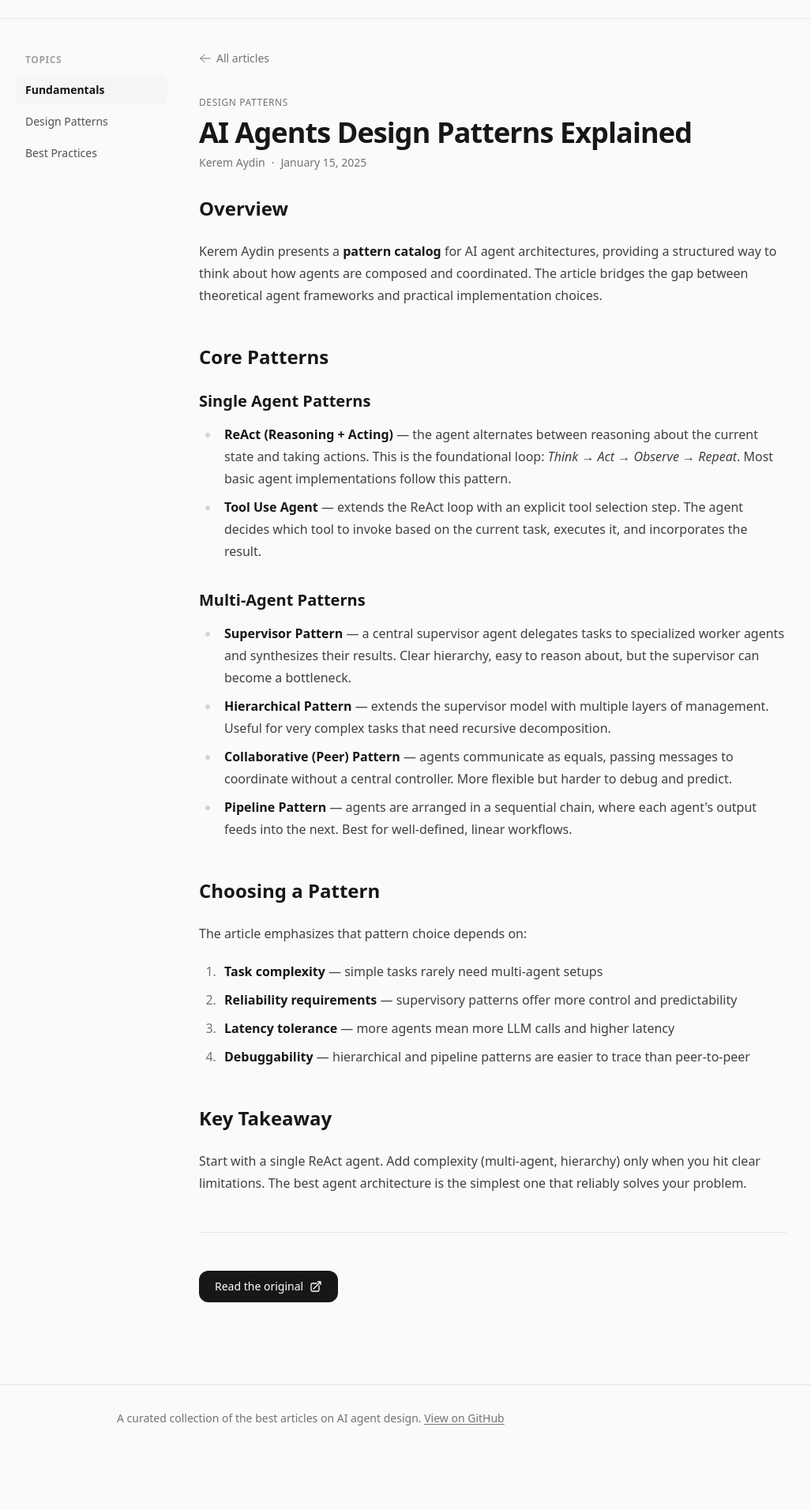
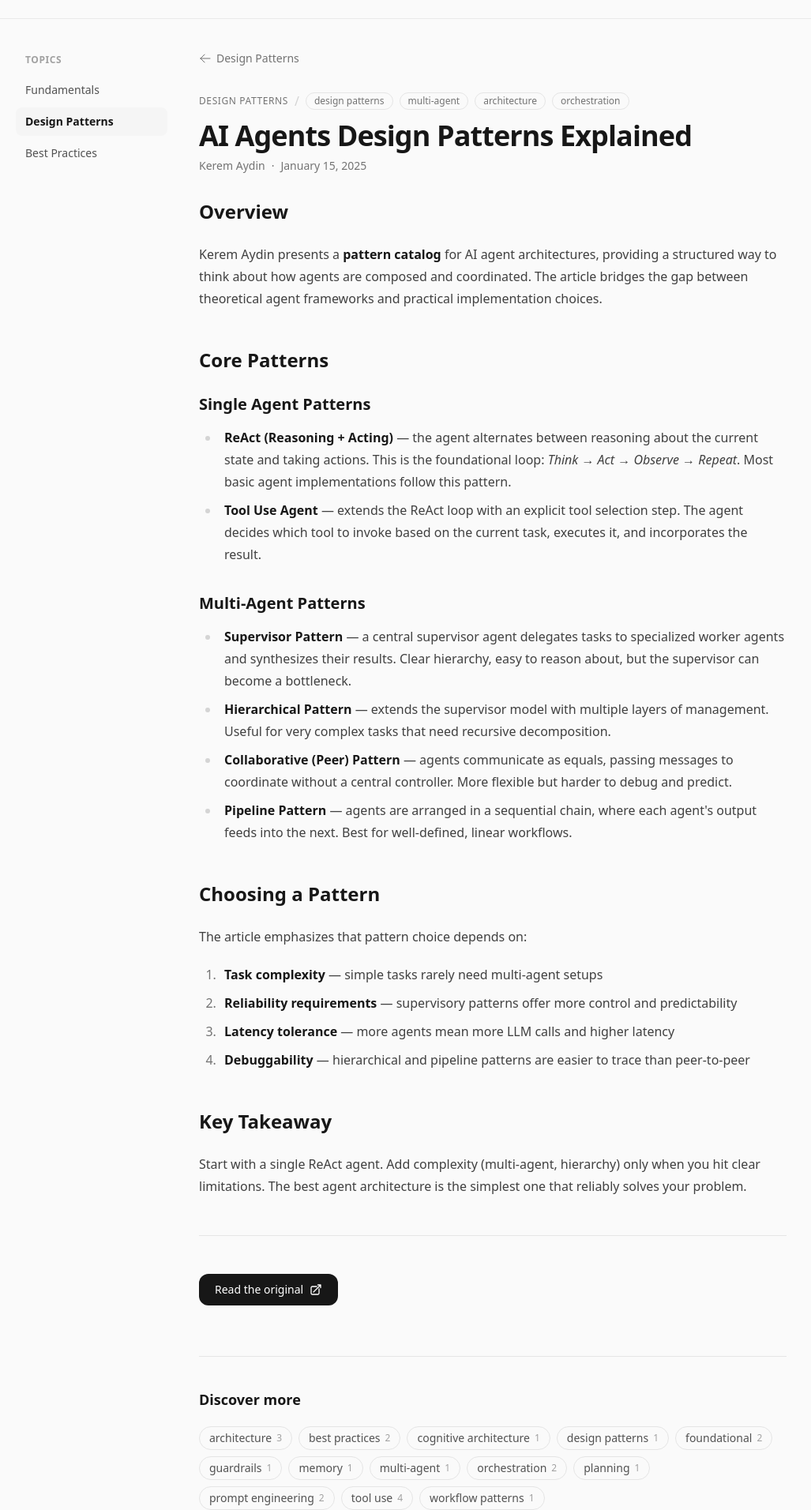
Before and after one commit to hblee12294/agents-design, a React (Vite) app: page /#/article/ai-agents-design-patterns in a window 1280 px wide. Shown: the part 73-1985 px from the top of the page at 79% size, without its empty margins (132-1159 px from the left). Before the commit the page ends 1911 px from the top, so only its background shows below. Built offline with nearby package versions, Linux system fonts and the light colour scheme.

Commit message:
fix: fix side nav not highlight correctly and support tags

```diff
--- a/src/components/TopicSidebar.tsx
+++ b/src/components/TopicSidebar.tsx
@@ -1,11 +1,23 @@
-import { Link, useMatches } from '@tanstack/react-router'
-import { getAllTopics } from '../lib/articles'
+import { Link, useLocation, useParams } from '@tanstack/react-router'
+import { getAllTopics, getArticleBySlug } from '../lib/articles'
 
 export function TopicSidebar() {
   const topics = getAllTopics()
-  const matches = useMatches()
-  const indexMatch = matches.find((m) => m.routeId === '/')
-  const activeTopic = (indexMatch?.search as { topic?: string })?.topic ?? topics[0]
+  const location = useLocation()
+  const params = useParams({ strict: false }) as { slug?: string }
+  const searchParams = new URLSearchParams(location.search)
+  const searchTag = searchParams.get('tag')
+  const searchTopic = searchParams.get('topic')
+
+  let activeTopic: string | null
+  if (searchTag) {
+    activeTopic = null
+  } else if (params.slug) {
+    const article = getArticleBySlug(params.slug)
+    activeTopic = article?.topic ?? null
+  } else {
+    activeTopic = searchTopic ?? topics[0] ?? null
+  }
 
   return (
     <nav className="space-y-1">
--- a/src/lib/articles.ts
+++ b/src/lib/articles.ts
@@ -22,6 +22,22 @@ export function getArticleBySlug(slug: string): Article | undefined {
   return articles.find((a) => a.slug === slug)
 }
 
+export function getArticlesByTag(tag: string): Article[] {
+  return articles.filter((a) => a.tags.includes(tag))
+}
+
+export function getTagCounts(): { tag: string; count: number }[] {
+  const counts = new Map<string, number>()
+  for (const article of articles) {
+    for (const tag of article.tags) {
+      counts.set(tag, (counts.get(tag) ?? 0) + 1)
+    }
+  }
+  return Array.from(counts.entries())
+    .map(([tag, count]) => ({ tag, count }))
+    .sort((a, b) => a.tag.localeCompare(b.tag))
+}
+
 const TOPIC_ORDER = ['Fundamentals', 'Design Patterns', 'Best Practices']
 
 export function getAllTopics(): string[] {
--- a/src/routes/article/$slug.tsx
+++ b/src/routes/article/$slug.tsx
@@ -1,5 +1,5 @@
 import { createFileRoute, Link } from '@tanstack/react-router'
-import { getArticleBySlug } from '../../lib/articles'
+import { getArticleBySlug, getTagCounts } from '../../lib/articles'
 import { MarkdownRenderer } from '../../components/MarkdownRenderer'
 
 export const Route = createFileRoute('/article/$slug')({
@@ -9,6 +9,7 @@ export const Route = createFileRoute('/article/$slug')({
 function ArticlePage() {
   const { slug } = Route.useParams()
   const article = getArticleBySlug(slug)
+  const tagCounts = getTagCounts()
 
   if (!article) {
     return (
@@ -30,15 +31,17 @@ function ArticlePage() {
     <article>
       <Link
         to="/"
+        search={{ topic: article.topic }}
         className="group/back inline-flex items-center gap-1.5 text-sm text-neutral-500 dark:text-neutral-400 hover:text-neutral-900 dark:hover:text-neutral-100 transition-colors mb-8"
       >
         <svg className="h-4 w-4 transition-transform duration-200 group-hover/back:-translate-x-0.5" fill="none" viewBox="0 0 24 24" stroke="currentColor" strokeWidth={1.5}>
           <path strokeLinecap="round" strokeLinejoin="round" d="M10.5 19.5 3 12m0 0 7.5-7.5M3 12h18" />
         </svg>
-        All articles
+        {article.topic}
       </Link>
 
       <header className="mb-8">
+        <div className="flex flex-wrap items-center gap-2 mb-3">
           <Link
             to="/"
             search={{ topic: article.topic }}
@@ -46,7 +49,19 @@ function ArticlePage() {
           >
             {article.topic}
           </Link>
-        <h1 className="mt-2 text-4xl font-bold tracking-tight text-neutral-900 dark:text-neutral-100">
+          <span className="text-neutral-300 dark:text-neutral-600">/</span>
+          {article.tags.map((tag) => (
+            <Link
+              key={tag}
+              to="/"
+              search={{ tag }}
+              className="inline-flex items-center rounded-full border border-neutral-200 dark:border-neutral-700 px-2.5 py-0.5 text-xs text-neutral-500 dark:text-neutral-400 hover:border-neutral-400 dark:hover:border-neutral-500 hover:text-neutral-700 dark:hover:text-neutral-200 transition-colors"
+            >
+              {tag}
+            </Link>
+          ))}
+        </div>
+        <h1 className="text-4xl font-bold tracking-tight text-neutral-900 dark:text-neutral-100">
           {article.title}
         </h1>
         <div className="mt-2 flex items-center gap-2 text-sm text-neutral-500 dark:text-neutral-400">
@@ -63,6 +78,27 @@ function ArticlePage() {
       </header>
 
       <MarkdownRenderer content={article.body} />
+
+      <section className="mt-16 pt-10 border-t border-neutral-200 dark:border-neutral-800">
+        <h2 className="text-lg font-semibold text-neutral-900 dark:text-neutral-100 mb-5">
+          Discover more
+        </h2>
+        <div className="flex flex-wrap gap-2">
+          {tagCounts.map(({ tag, count }) => (
+            <Link
+              key={tag}
+              to="/"
+              search={{ tag }}
+              className="inline-flex items-center gap-1.5 rounded-full border border-neutral-200 dark:border-neutral-700 px-3 py-1 text-sm text-neutral-600 dark:text-neutral-300 hover:border-neutral-400 dark:hover:border-neutral-500 hover:text-neutral-900 dark:hover:text-neutral-100 transition-colors"
+            >
+              {tag}
+              <span className="text-neutral-400 dark:text-neutral-500 text-xs">
+                {count}
+              </span>
+            </Link>
+          ))}
+        </div>
+      </section>
     </article>
   )
 }
--- a/src/routes/index.tsx
+++ b/src/routes/index.tsx
@@ -1,23 +1,50 @@
-import { createFileRoute } from '@tanstack/react-router'
-import { getAllArticles, getAllTopics } from '../lib/articles'
+import { createFileRoute, Link } from '@tanstack/react-router'
+import { getAllArticles, getAllTopics, getArticlesByTag } from '../lib/articles'
 import { ArticleCard } from '../components/ArticleCard'
 
 interface HomeSearch {
   topic?: string
+  tag?: string
 }
 
 export const Route = createFileRoute('/')({
   validateSearch: (search: Record<string, unknown>): HomeSearch => ({
     topic: typeof search.topic === 'string' ? search.topic : undefined,
+    tag: typeof search.tag === 'string' ? search.tag : undefined,
   }),
   component: HomePage,
 })
 
 function HomePage() {
+  const { topic, tag } = Route.useSearch()
+
+  if (tag) {
+    const filtered = getArticlesByTag(tag)
+    return (
+      <div>
+        <div className="mb-6 flex items-center gap-2 text-sm text-neutral-500 dark:text-neutral-400">
+          <Link
+            to="/"
+            className="hover:text-neutral-900 dark:hover:text-neutral-200 transition-colors"
+          >
+            All articles
+          </Link>
+          <span>/</span>
+          <span className="text-neutral-900 dark:text-neutral-100 font-medium">
+            Tag: {tag}
+          </span>
+        </div>
+        <section className="space-y-2">
+          {filtered.map((article) => (
+            <ArticleCard key={article.slug} article={article} />
+          ))}
+        </section>
+      </div>
+    )
+  }
+
   const articles = getAllArticles()
-  const { topic } = Route.useSearch()
   const activeTopic = topic ?? getAllTopics()[0]!
-
   const filtered = articles.filter((a) => a.topic === activeTopic)
 
   return (
```
Lines whose indentation alone changed are shown as unchanged.
